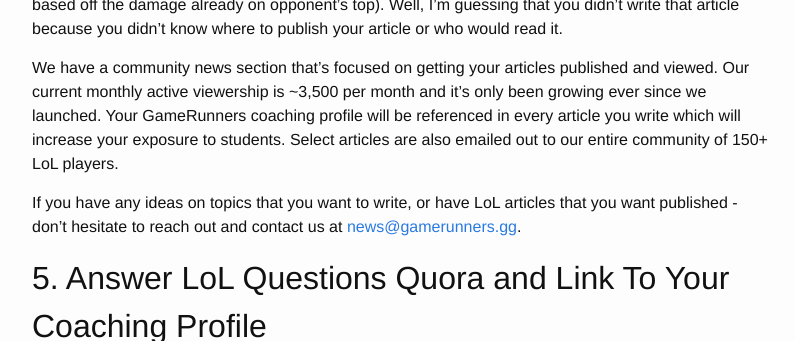
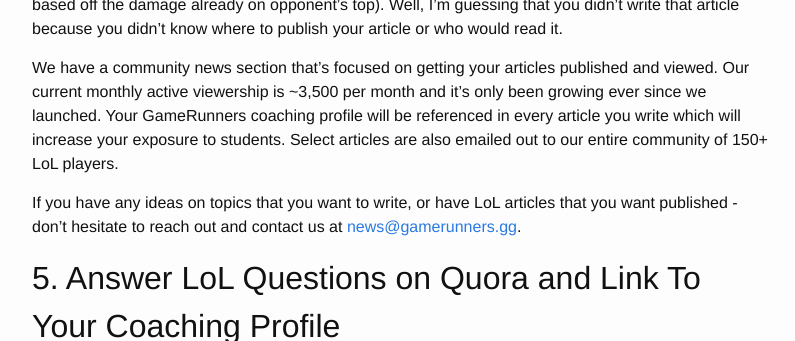
Before and after one commit to bernardjhuang/gamerunnersnews, a Jekyll site: the page built from _posts/2015-2-1-8-ways-to-find-your-first-league-of-legends-students.md, in a window 1280 px wide and 900 px high, scrolled down 2740 px, cut to the strip 0-341 px from the top of the window. Shown: the whole strip, without its empty margins (238-1033 px from the left). Built offline with Jekyll 4.4.1, drawn with Linux system fonts in a browser that asks for light colours; some web fonts are replaced; comment, search, counter and statistics services are not loaded.

Commit message:
fix typo

```diff
--- a/_posts/2015-2-1-8-ways-to-find-your-first-league-of-legends-students.md
+++ b/_posts/2015-2-1-8-ways-to-find-your-first-league-of-legends-students.md
@@ -60,7 +60,7 @@
 
 If you have any ideas on topics that you want to write, or have LoL articles that you want published - don't hesitate to reach out and contact us at [news@gamerunners.gg](mailto:news@gamerunners.gg?Subject=LoL%20Articles%20On%20GameRunners%20News).
 
-## 5. Answer LoL Questions Quora and Link To Your Coaching Profile
+## 5. Answer LoL Questions on Quora and Link To Your Coaching Profile
 
 <a href="http://www.quora.com/League-of-Legends">![Answer LoL Questions on Quora For Exposure to LoL Students](/images/content/get-lol-students-answer-lol-questions-on-quora.png)</a>
 
```
